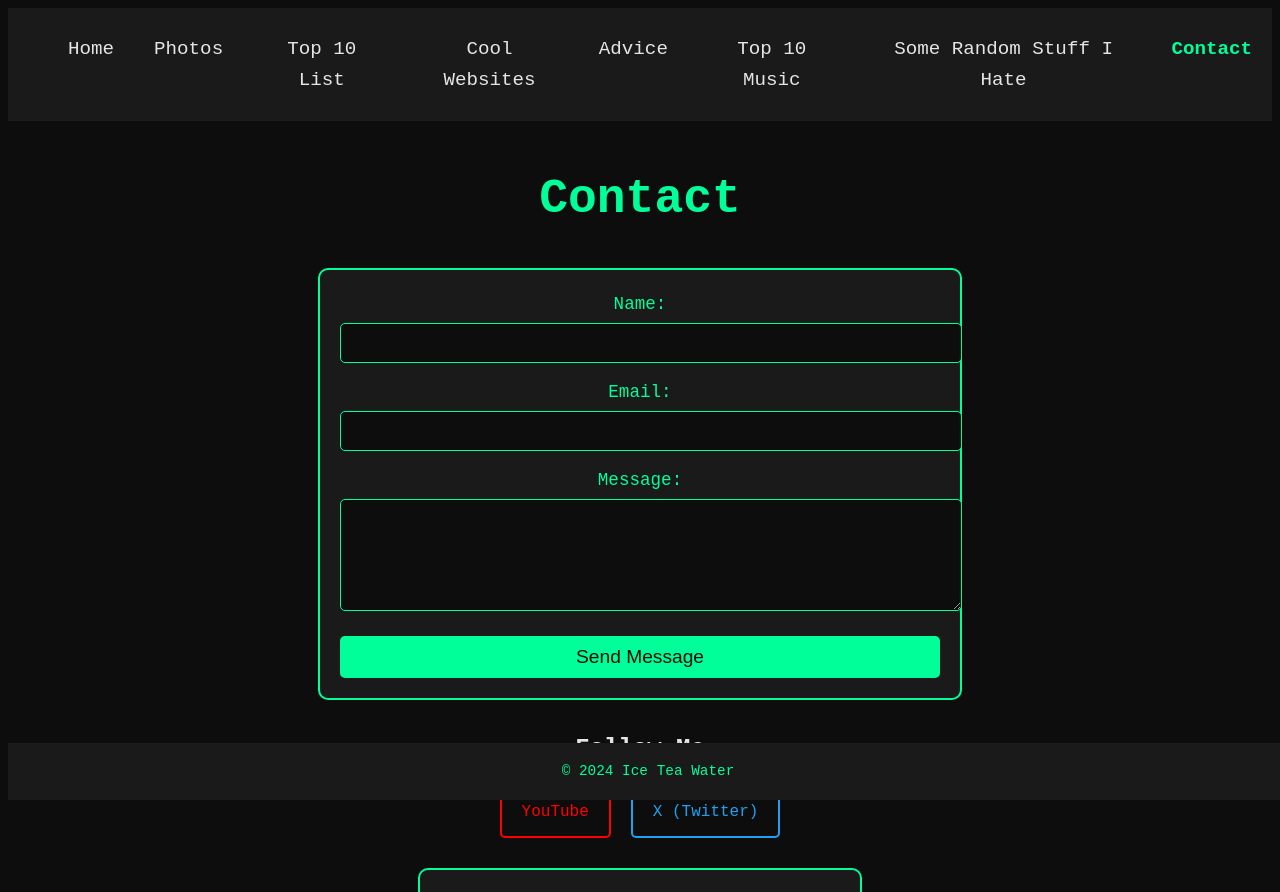
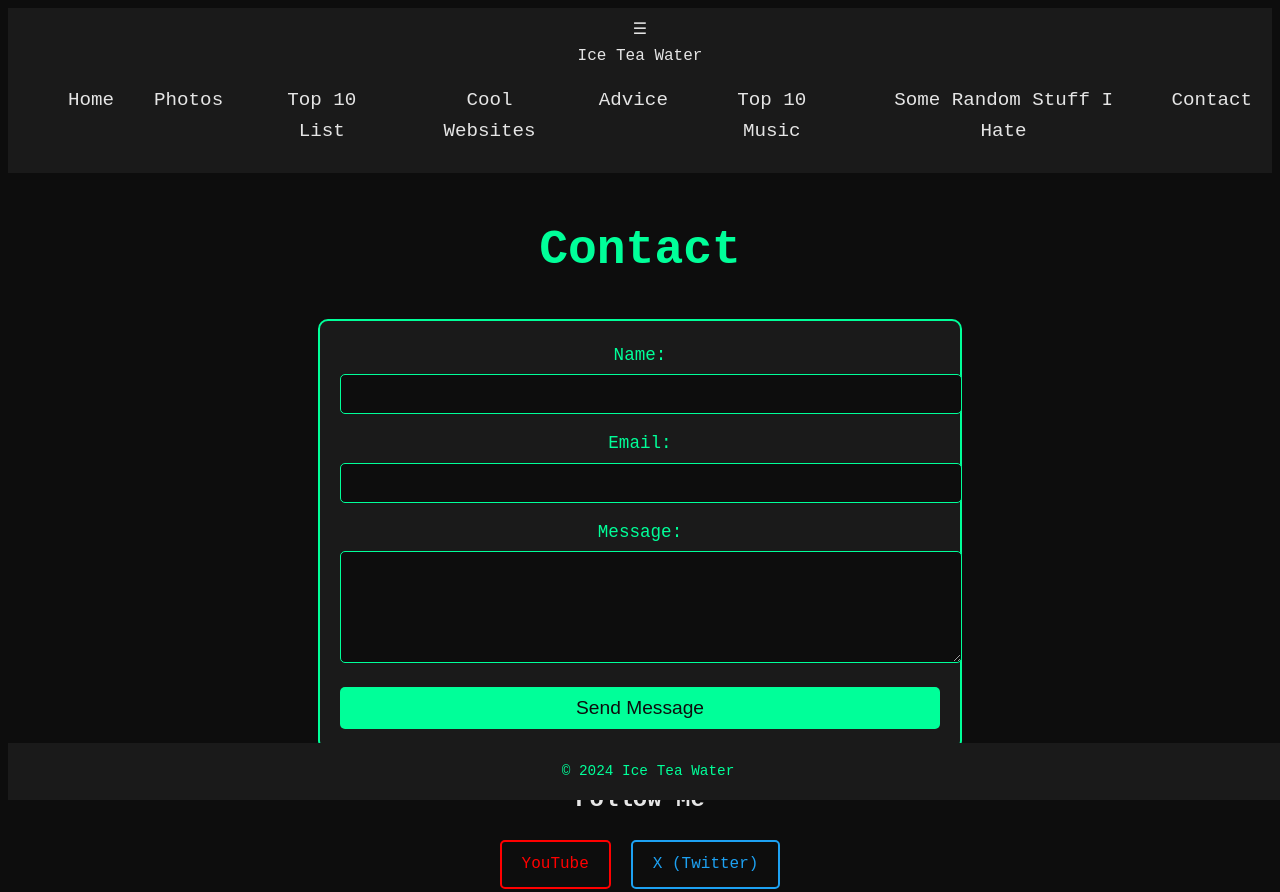
Before and after one commit to iceteawater476/1, a plain HTML site: page contact.html in a window 1280 px wide. Shown: the top 892 px of the page. Drawn offline with Linux system fonts and the light colour scheme; a script that the page names is missing.

Commit message:
Update contact.html

```diff
--- a/contact.html
+++ b/contact.html
@@ -9,7 +9,10 @@
 </head>
 <body>
     <nav>
-        <ul>
+        <div class="menu-container">
+            <div class="menu-icon" onclick="toggleMenu()">&#9776;</div>
+            <div class="site-title">Ice Tea Water</div>
+            <ul id="menu" class="menu">
                 <li><a href="index.html">Home</a></li>
                 <li><a href="photos.html">Photos</a></li>
                 <li><a href="top-ten-list.html">Top 10 List</a></li>
@@ -17,8 +20,9 @@
                 <li><a href="advice.html">Advice</a></li>
                 <li><a href="top-music.html">Top 10 Music</a></li>
                 <li><a href="random-things.html">Some Random Stuff I Hate</a></li>
-            <li><a href="contact.html" class="active">Contact</a></li>
+                <li><a href="contact.html">Contact</a></li>
             </ul>
+        </div>
     </nav>
 
     <section id="advice-section">
```
Lines whose indentation alone changed are shown as unchanged.
